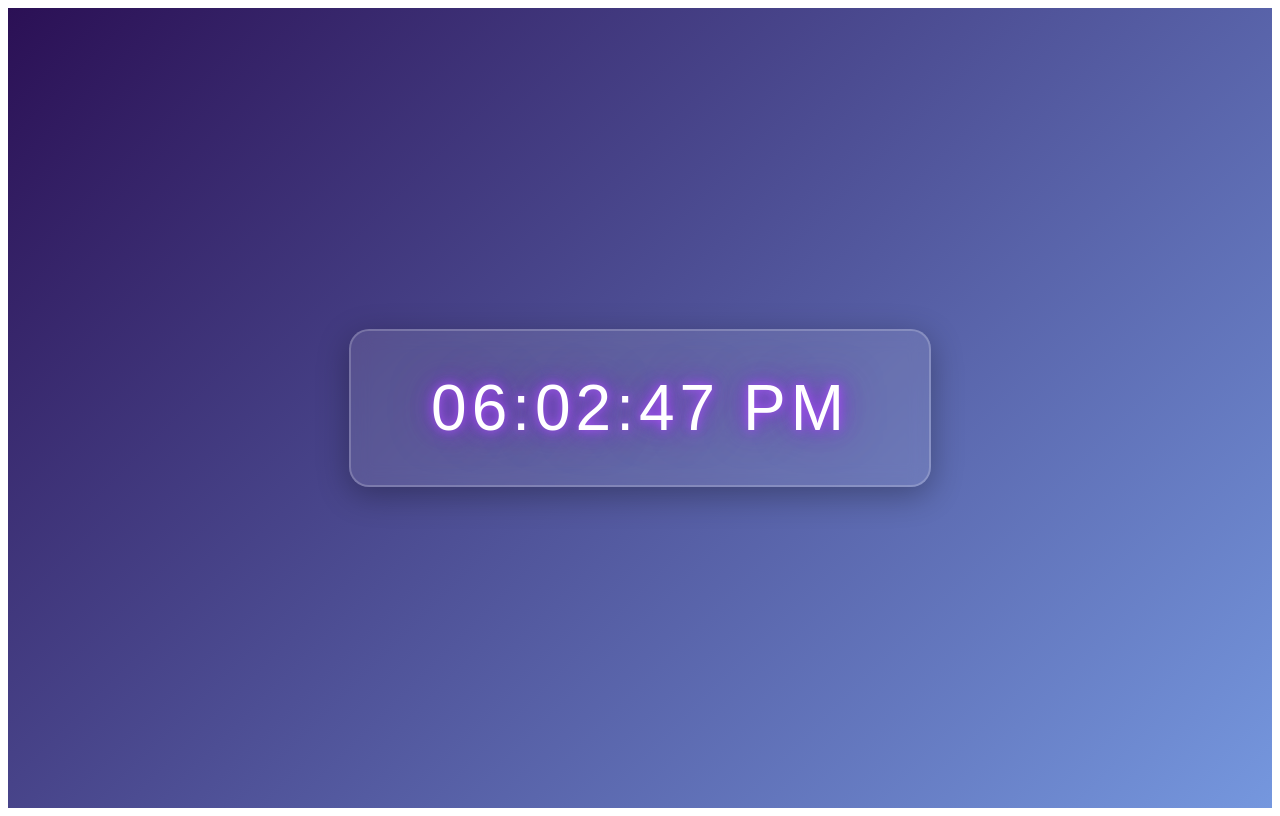
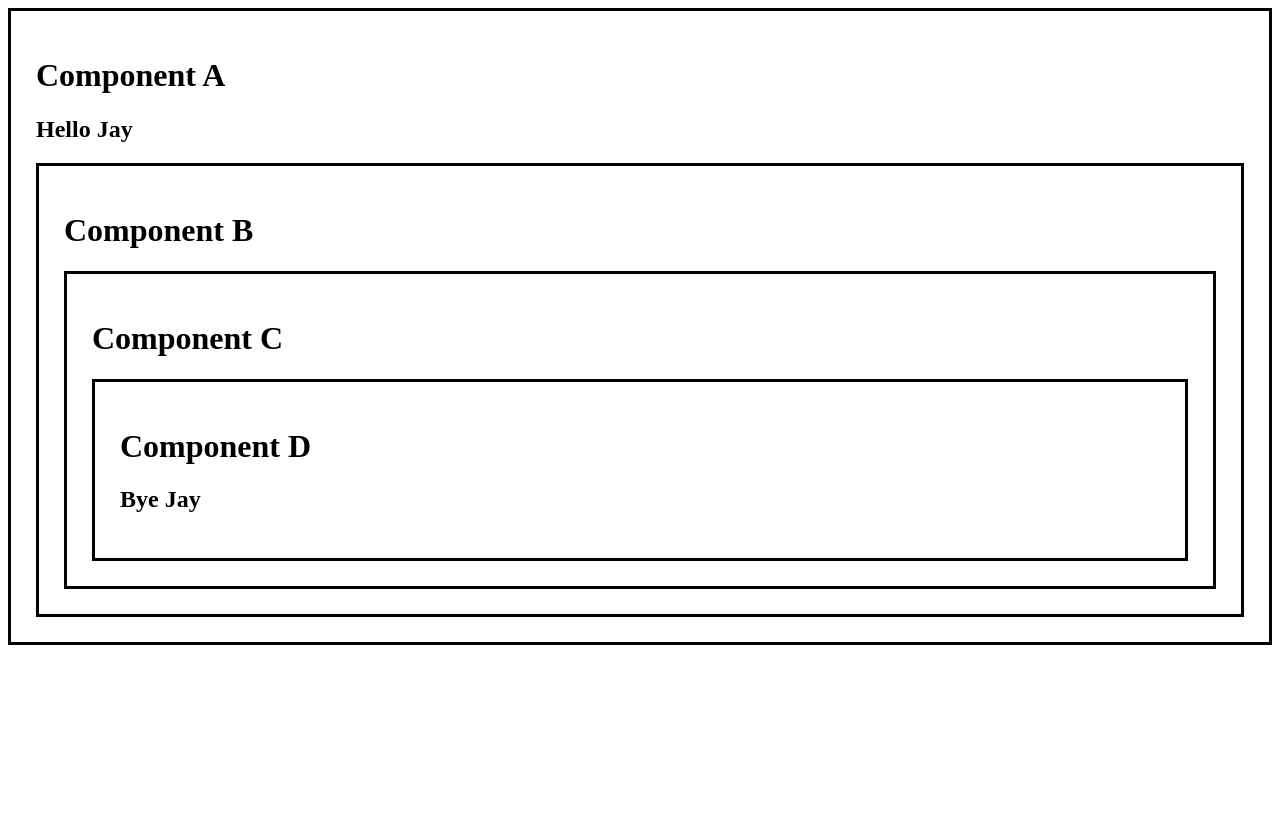
Before and after one commit to jaysinhzala/color-pickup-app, a React (Vite) app in the folder my-react-app/: page / in a window 1280 px wide. Built offline with nearby package versions, Linux system fonts and the light colour scheme.

Commit message:
Learn useContext hook

```diff
--- a/my-react-app/src/App.jsx
+++ b/my-react-app/src/App.jsx
@@ -3,10 +3,13 @@
 //import Food from './Food.jsx';
 //import Card from './Card.jsx';
 //import Student from './Student.jsx';
-import DigitalClock from './DigitalClock.jsx';
+import MyComponent from './MyComponent.jsx';
+
 
 function App() {
-  return(<DigitalClock />);
+  return(<>
+          <MyComponent />
+          </>);
 }
 
 export default App
--- a/my-react-app/src/MyComponent.jsx
+++ b/my-react-app/src/MyComponent.jsx
@@ -1,25 +1,20 @@
-import React, { useState, useEffect } from "react";
+import React, { useState, createContext } from "react";
+import MyComponentB from './MyComponentB.jsx';
+
+export const UserContext = createContext();
 
 function MyComponent() {
+    const [user, setUser] = useState("Jay");
 
-    const [width, setWidth] = useState(window.innerWidth);
-    const [hight, setHight] = useState(window.innerHeight);
-
-    useEffect(()=> {
-        window.addEventListener("resize",resizeWindow);
-        console.log('Event listener Added');
-    },[]);
-
-    function resizeWindow(){
-        setWidth(window.innerWidth);
-        setHight(window.innerHeight);
-    }
-
-    return (<>
-        <h1>Measure Window Hight and Width</h1>
-        <p>Window Height: {hight}px</p>
-        <p>Window Width: {width}px</p>
-    </>);
+    return (
+        <div className="box">
+            <h1>Component A</h1>
+            <h2>{`Hello ${user}`}</h2>
+            <UserContext.Provider value={user}>
+                 <MyComponentB user={user}/>
+            </UserContext.Provider>
+        </div>
+        );
 }
 
 export default MyComponent;
--- /dev/null
+++ b/my-react-app/src/MyComponentB.jsx
@@ -0,0 +1,13 @@
+import React, { useState, useEffect } from "react";
+import MyComponentC from './MyComponentC.jsx';
+
+function MyComponentB() {
+    return (
+        <div className="box">
+            <h1>Component B</h1>
+            <MyComponentC/>
+        </div>
+        );
+}
+
+export default MyComponentB;
--- /dev/null
+++ b/my-react-app/src/MyComponentC.jsx
@@ -0,0 +1,13 @@
+import React, { useState, useEffect } from "react";
+import MyComponentD from './MyComponentD.jsx';
+
+function MyComponentC() {
+    return (
+        <div className="box">
+            <h1>Component C</h1>
+            <MyComponentD />
+        </div>
+        );
+}
+
+export default MyComponentC;
--- /dev/null
+++ b/my-react-app/src/MyComponentD.jsx
@@ -0,0 +1,14 @@
+import React, { useState, useContext } from 'react';
+import {UserContext} from './MyComponent.jsx';
+
+function MyComponentD() {
+    const user = useContext(UserContext);
+    return (
+        <div className="box">
+            <h1>Component D</h1>
+            <h2>{`Bye ${user}`}</h2>
+        </div>
+        );
+}
+
+export default MyComponentD;
--- a/my-react-app/src/index.css
+++ b/my-react-app/src/index.css
@@ -1,24 +1,4 @@
-.clock-container {
-  display: flex;
-  justify-content: center;
-  align-items: center;
-  height: 100vh;              /* Full screen */
-  background: linear-gradient(135deg, #2b1055, #7597de); /* Gradient background */
+.box{
+  border: 3px solid;
+  padding: 25px;
 }
-
-.clock {
-  background: rgba(255, 255, 255, 0.1); /* glassy effect */
-  padding: 40px 80px;
-  border-radius: 20px;
-  box-shadow: 0 8px 32px rgba(0, 0, 0, 0.3);
-  backdrop-filter: blur(10px);
-  border: 2px solid rgba(255, 255, 255, 0.2);
-}
-
-.clock span {
-  font-family: "Orbitron", sans-serif;  /* futuristic font */
-  font-size: 4rem;
-  color: #fff;
-  text-shadow: 0 0 10px #a855f7, 0 0 20px #9333ea, 0 0 40px #6b21a8;
-  letter-spacing: 5px;
-}
```
